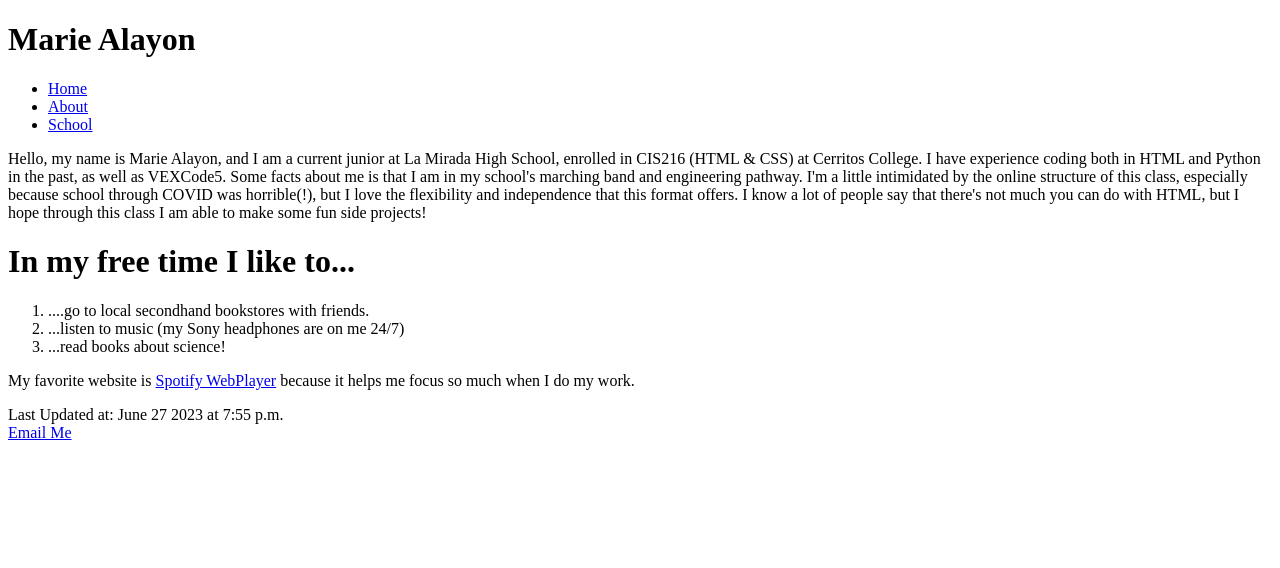
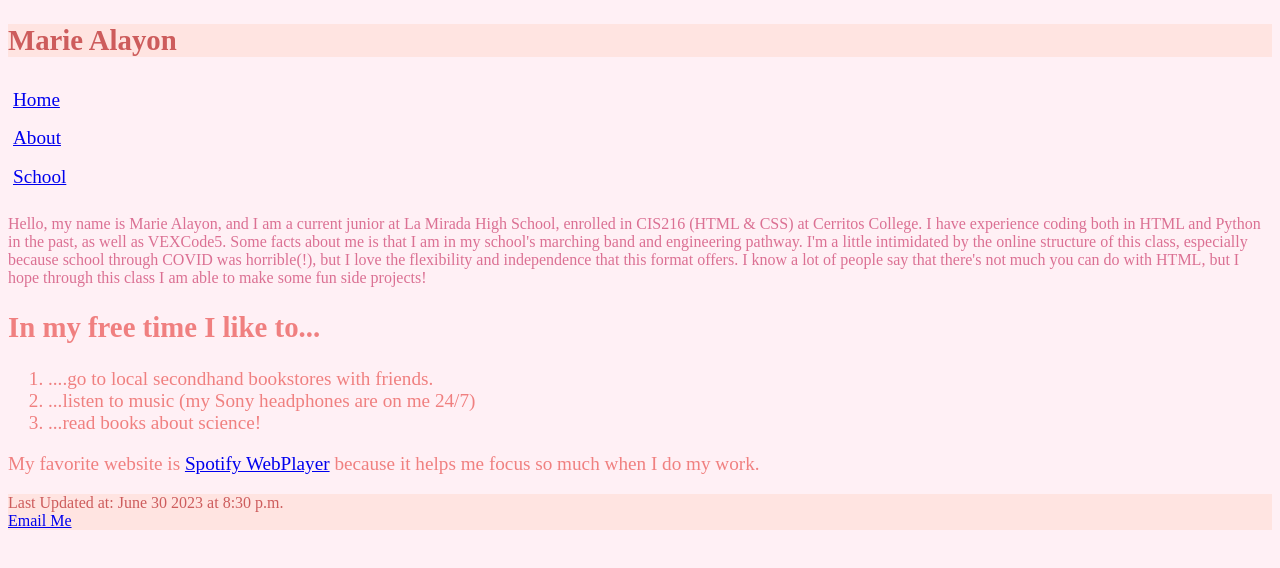
Before and after one commit to kailamariea227/CIS162, a plain HTML site: page index.html in a window 1280 px wide. Drawn offline with Linux system fonts and the light colour scheme.

Commit message:
Add files via upload

```diff
--- a/index.html
+++ b/index.html
@@ -6,9 +6,11 @@
         <meta name="author" content="Kaila Marie Alayon">
         <meta name="description" content="About Kaila Marie Alayon">
         <meta name="keywords" content="Kaila Marie Alayon">
+        <link rel="stylesheet" href="main.css">
     <title>Marie Alayon</title>
     </head>
     <body>
+        <section>
             <header>
             <h1> Marie Alayon </h1>
             </header>
@@ -19,10 +21,13 @@
                 <li><a href="#">School</a></li>
                 </ul>
             </nav>
+        </section>
+
         <p>
         Hello, my name is Marie Alayon, and I am a current junior at La Mirada High School, enrolled in CIS216 (HTML & CSS) at Cerritos College. I have experience coding both in HTML and Python in the past, as well as VEXCode5. Some facts about me is that I am in my school's marching band and engineering pathway. I'm a little intimidated by the online structure of this class, especially because school through COVID was horrible(!), but I love the flexibility and independence that this format offers. I know a lot of people say that there's not much you can do with HTML, but I hope through this class I am able to make some fun side projects!
         </p>
-        <h1> In my free time I like to... </h1>
+        <section>
+        <h2> In my free time I like to... </h2>
             <ol>
                 <li>....go to local secondhand bookstores with friends.</li>
                 <li>...listen to music (my Sony headphones are on me 24/7)</li>
@@ -31,8 +36,10 @@
         <p>
         My favorite website is <a href="https://open.spotify.com/">Spotify WebPlayer</a> because it helps me focus so much when I do my work.
         </p>
+        </section>
+
         <footer>
-            Last Updated at: <time  datetime="2023-06-27T19:55"> June 27 2023 at 7:55 p.m. </time>
+            Last Updated at: <time  datetime="2023-06-30T20:30"> June 30 2023 at 8:30 p.m. </time>
             <br>
             <a href="mailto:kailamariealayon227@gmail.com">Email Me</a>
         </footer>
```
Also changed, not shown: about.html (+10 -1 lines). Lines whose indentation alone changed are shown as unchanged.
